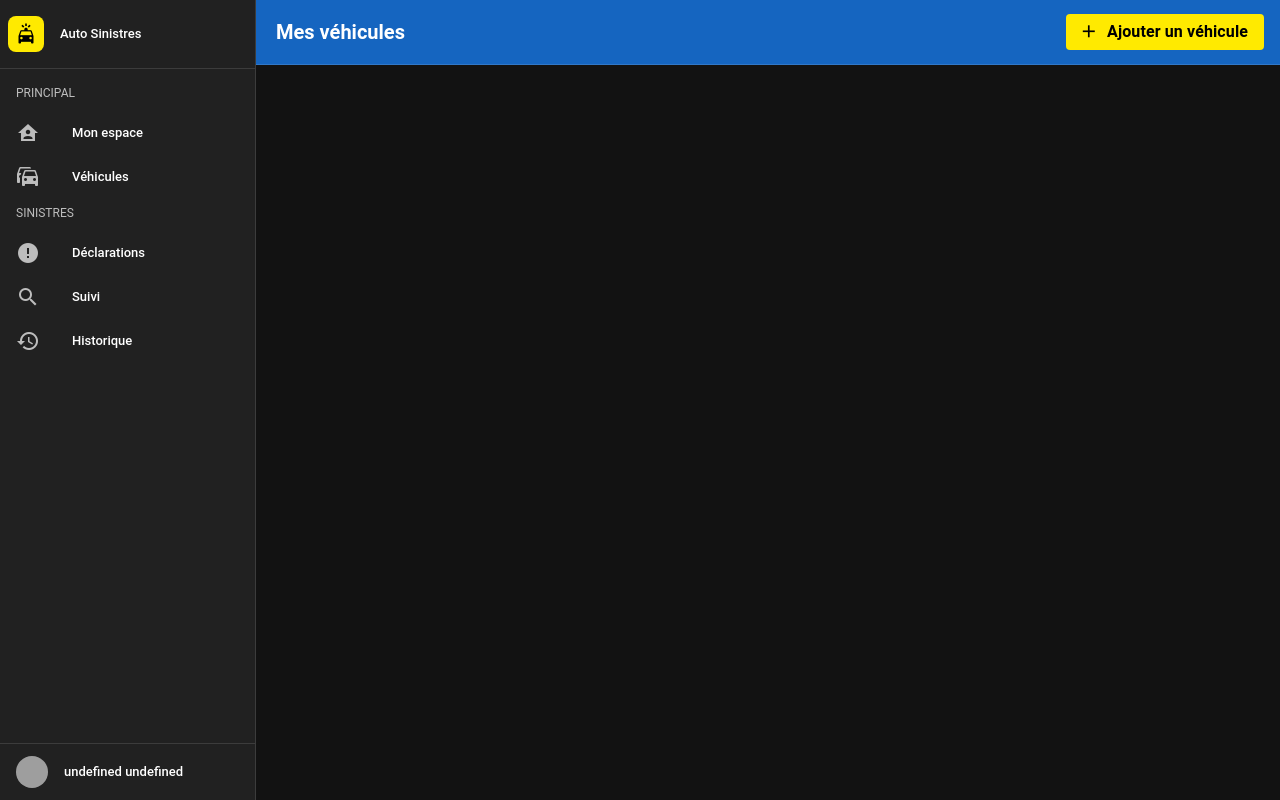
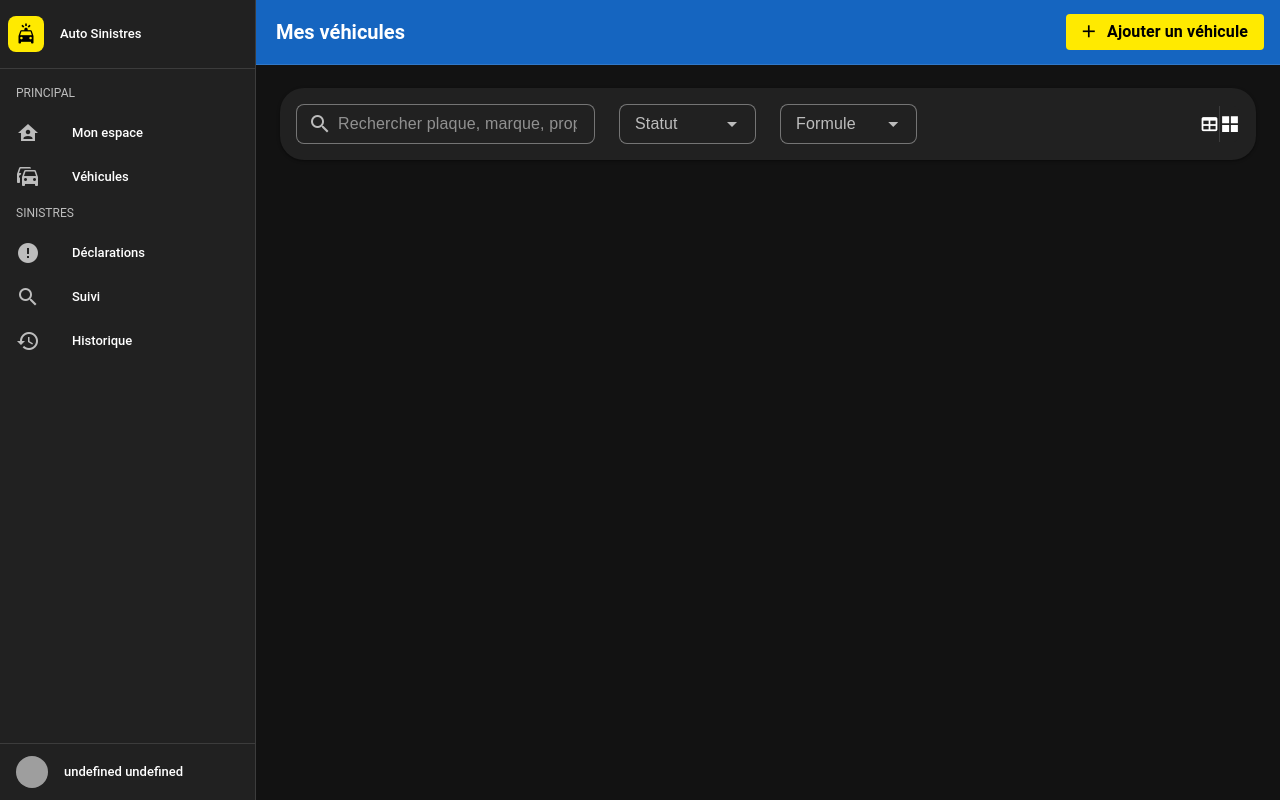
Before and after one commit to Wirbelwind03/auto-sinistre, a Vue app in the folder client/: page /vehicle in a window 1280 px wide. Built offline with nearby package versions, Linux system fonts and the light colour scheme; sample sign-in values are in the browser's storage; grey boxes are pictures that could not be loaded.

Commit message:
Brouillon vehicle view Redirection vers le login si pas authentifiée

```diff
--- a/client/src/router/index.js
+++ b/client/src/router/index.js
@@ -5,12 +5,20 @@ const routes = [
     {
         path: '/login',
         name: 'Login',
-        component: () => import('@/views/LoginView.vue')
+        component: () => import('@/views/LoginView.vue'),
+        meta: { requiresGuest: true }
     },
     {
         path: '/',
         name: 'Home',
-        component: () => import('@/views/HomeView.vue')
+        component: () => import('@/views/HomeView.vue'),
+        meta: { requiresAuth: true }
+    },
+    {
+        path: '/vehicle',
+        name: 'Vehicle',
+        component: () => import('@/views/VehicleView.vue'),
+        meta: { requiresAuth: true }
     }
 ]
 
@@ -22,13 +30,13 @@ const router = createRouter({
 router.beforeEach((to) => {
     const auth = useAuthStore()
 
-    // if (to.meta.requiresAuth && !auth.isAuthenticated) {
-    //     return { name: 'Login' }
-    // }
-    // if (to.meta.requiresGuest && auth.isAuthenticated) {
-    //     return { name: 'Home' }
-    // }
+    if (to.meta.requiresAuth && !auth.isAuthenticated) {
+        return { name: 'Login' }
+    }
 
+    if (to.meta.requiresGuest && auth.isAuthenticated) {
+        return { name: 'Home' }
+    }
 })
 
 export default router;
--- /dev/null
+++ b/client/src/views/VehicleView.vue
@@ -0,0 +1,45 @@
+<style scoped>
+  * { font-family: 'Nunito', sans-serif !important; }
+  .vehicle-row { cursor: pointer; transition: background .15s; }
+  .vehicle-row:hover { background: rgba(21,101,192,0.04) !important; }
+  .plate-badge { font-family: 'Nunito', monospace !important; font-weight: 800 !important; letter-spacing: .08em; font-size: .82rem !important; }
+  .detail-panel { position: sticky; top: 80px; max-height: calc(100vh - 100px); overflow-y: auto; }
+  @keyframes slideIn { from{opacity:0;transform:translateX(20px)} to{opacity:1;transform:translateX(0)} }
+  .detail-panel { animation: slideIn .25s ease; }
+  .add-dialog-card { border-top: 4px solid #1565c0 !important; }
+</style>
+
+<template>
+    <div>
+        <!-- Barre d'outils -->
+        <v-container fluid class="pa-6">
+            <v-card rounded="xl" elevation="1" class="mb-4">
+                <v-card-text class="pa-4">
+                <v-row align="center">
+                    <v-col cols="4">
+                    <v-text-field placeholder="Rechercher plaque, marque, propriétaire…" variant="outlined" density="compact" prepend-inner-icon="mdi-magnify" hide-details rounded="lg" color="blue-darken-2" clearable></v-text-field>
+                    </v-col>
+                    <v-col cols="2">
+                    <v-select label="Statut" :items="['Tous','Actif','Suspendu','Résilié']" variant="outlined" density="compact" hide-details rounded="lg" color="blue-darken-2"></v-select>
+                    </v-col>
+                    <v-col cols="2">
+                    <v-select label="Formule" :items="['Toutes','Tous risques','Tiers étendu','Tiers simple']" variant="outlined" density="compact" hide-details rounded="lg" color="blue-darken-2"></v-select>
+                    </v-col>
+                    <v-spacer></v-spacer>
+                    <v-col cols="auto">
+                    <v-btn-toggle mandatory density="compact" color="blue-darken-2" rounded="lg" divided>
+                        <v-btn value="table" icon="mdi-table" size="small"></v-btn>
+                        <v-btn value="grid" icon="mdi-view-grid" size="small"></v-btn>
+                    </v-btn-toggle>
+                    </v-col>
+                </v-row>
+                </v-card-text>
+            </v-card>
+        </v-container>
+    </div>
+</template>
+
+<script setup>
+
+
+</script>
```
